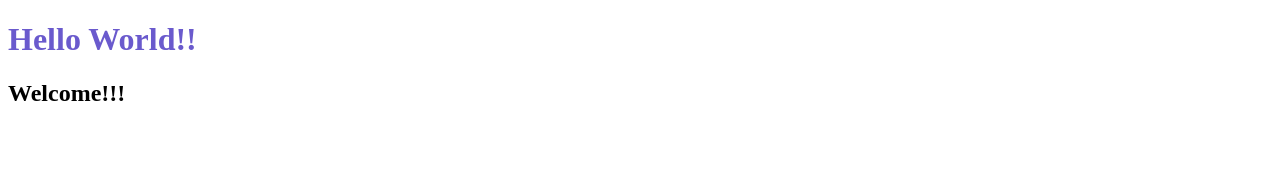
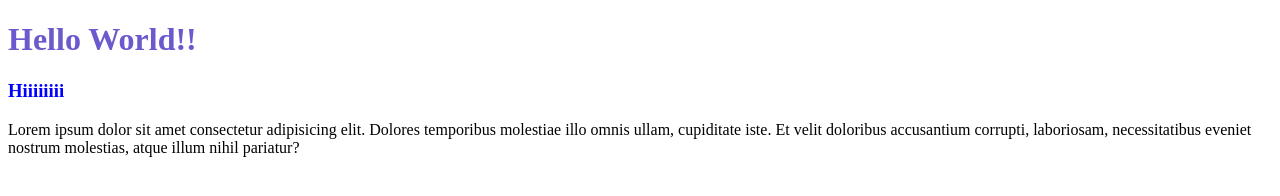
Before and after one commit to kaitlinchoffmann/Spring2024WDP, a plain HTML site: page index.html in a window 1280 px wide. Drawn offline with Linux system fonts and the light colour scheme.

Commit message:
Add text and styles

```diff
--- a/index.html
+++ b/index.html
@@ -8,6 +8,9 @@
 </head>
 <body>
   <h1>Hello World!!</h1>
-  <h2>Welcome!!!</h2>
+  <h3>Hiiiiiiii</h3>
+  <p>
+    Lorem ipsum dolor sit amet consectetur adipisicing elit. Dolores temporibus molestiae illo omnis ullam, cupiditate iste. Et velit doloribus accusantium corrupti, laboriosam, necessitatibus eveniet nostrum molestias, atque illum nihil pariatur?
+  </p>
 </body>
 </html>
--- a/style.css
+++ b/style.css
@@ -1,3 +1,5 @@
 h1 {
   color: slateblue;
 }
+
+h3 { color: blue;}
```
